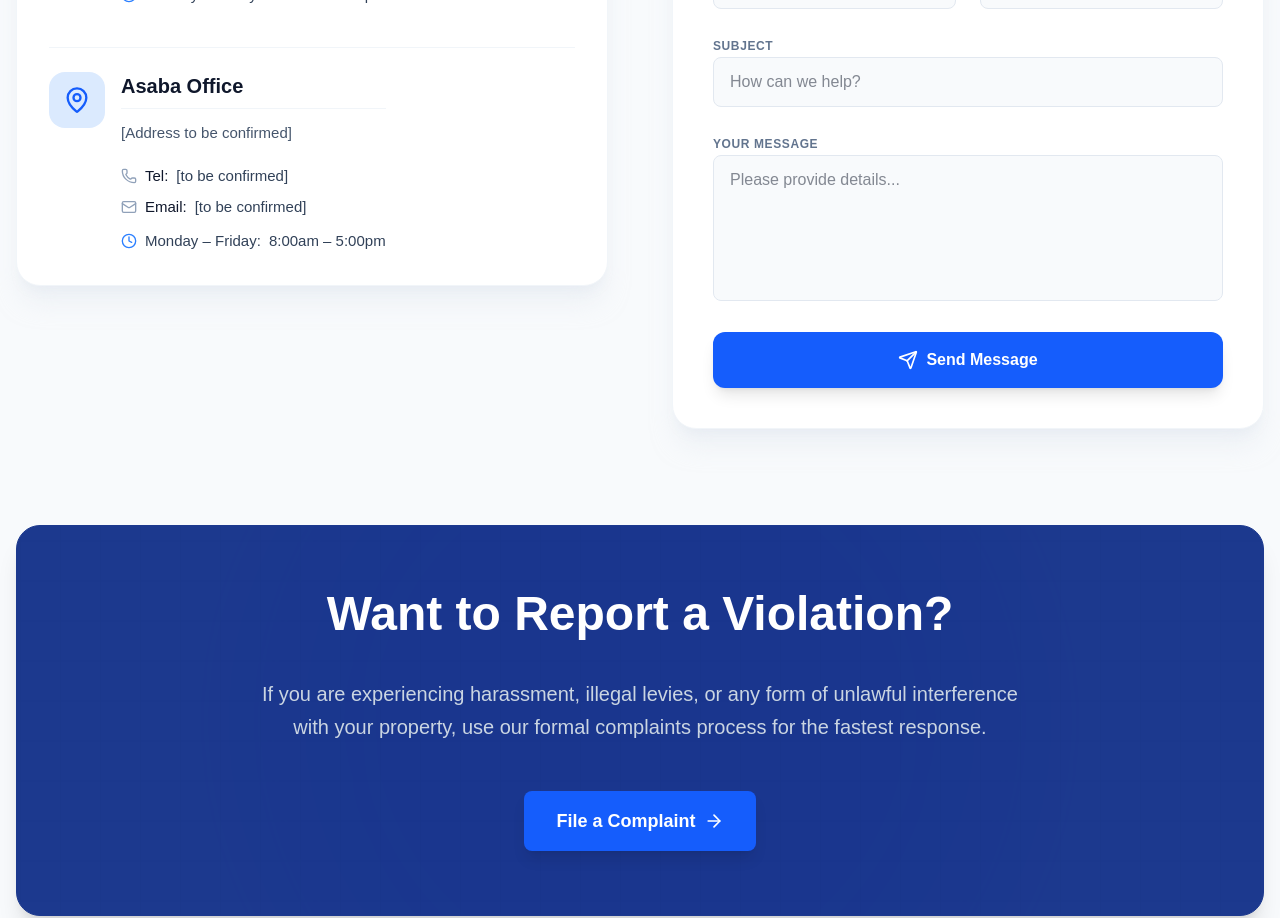
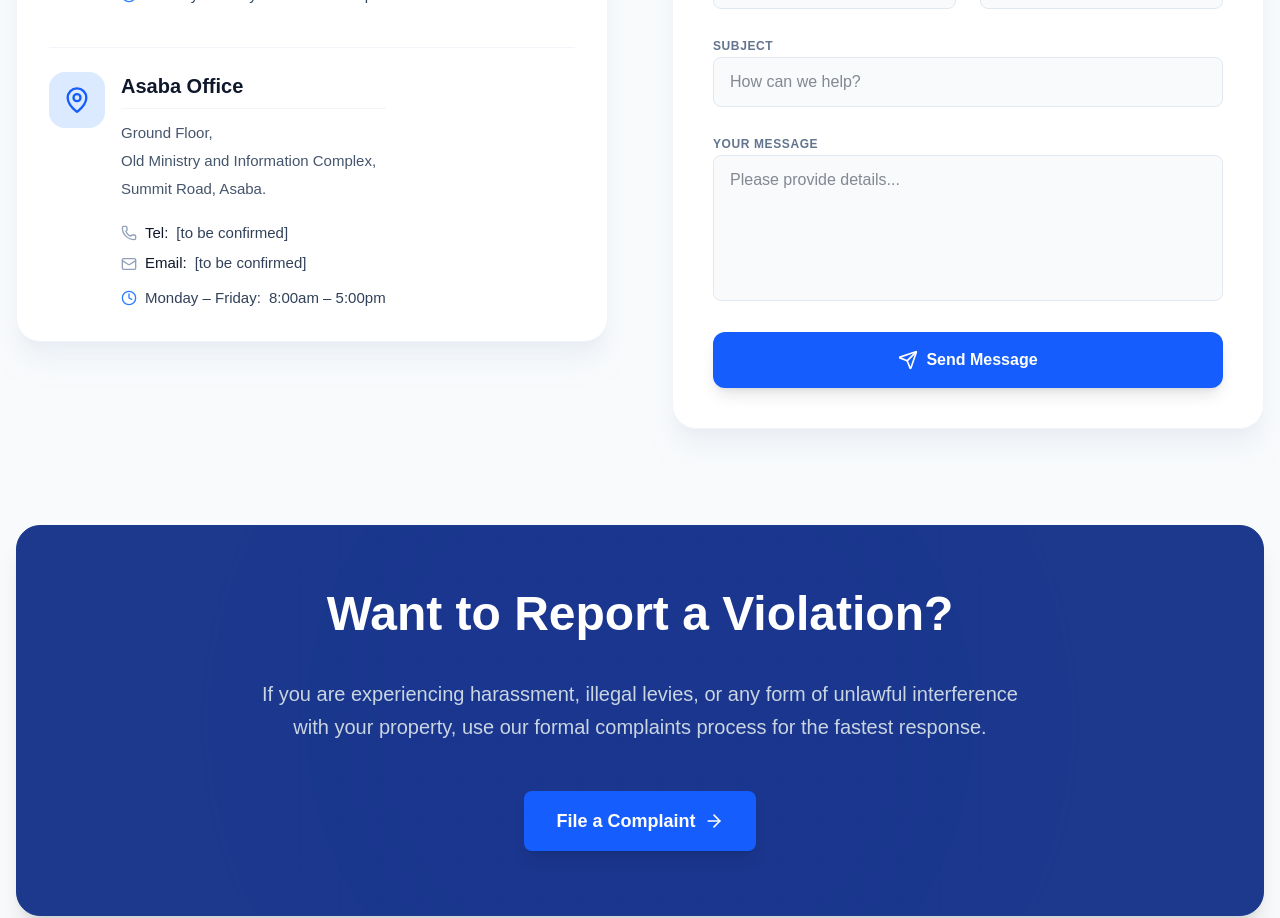
Before and after one commit to cloudpilothq/pppa, a Next.js app: page /contact in a window 1280 px wide. Shown: the part 860-1778 px from the top of the page. Built offline with nearby package versions, Linux system fonts and the light colour scheme.

Commit message:
Style and content updates: heading, contact address, badge text

```diff
--- a/src/app/contact/page.tsx
+++ b/src/app/contact/page.tsx
@@ -110,7 +110,8 @@ export default function ContactPage() {
                     <div className="space-y-3">
                       <h4 className="font-bold text-slate-900 text-xl border-b border-slate-100 pb-2">Asaba Office</h4>
                       <div className="text-slate-600 leading-relaxed text-[15px] space-y-1">
-                        <p className="font-medium">[Address to be confirmed]</p>
+                        <p className="font-medium">Ground Floor,</p> <p>Old Ministry and Information Complex,</p>
+                        <p>Summit Road, Asaba.</p>
                       </div>
                       <div className="pt-2 space-y-2 text-[15px]">
                         <p className="flex items-center gap-2 text-slate-700">
--- a/src/app/page.tsx
+++ b/src/app/page.tsx
@@ -64,13 +64,13 @@ export default function HomePage() {
 
 
             <div className="relative z-10">
-              <div className="inline-block mb-6">
-                <span className="bg-red-100 text-red-700 text-sm font-bold px-4 py-2 rounded-full border border-red-200 uppercase tracking-wide inline-flex items-center gap-2">
+              <div className="flex justify-center mb-6">
+                <span className="bg-red-100 text-red-700 text-xl font-bold px-6 py-3 rounded-full border border-red-200 inline-flex items-center gap-2">
                   <span className="relative flex h-3 w-3">
                     <span className="animate-ping absolute inline-flex h-full w-full rounded-full bg-red-400 opacity-75"></span>
                     <span className="relative inline-flex rounded-full h-3 w-3 bg-red-500"></span>
                   </span>
-                  Delta people, una don hear?
+                  DELTA STATE PEOPLE, UNA DON HEAR?
                 </span>
               </div>
 
```
